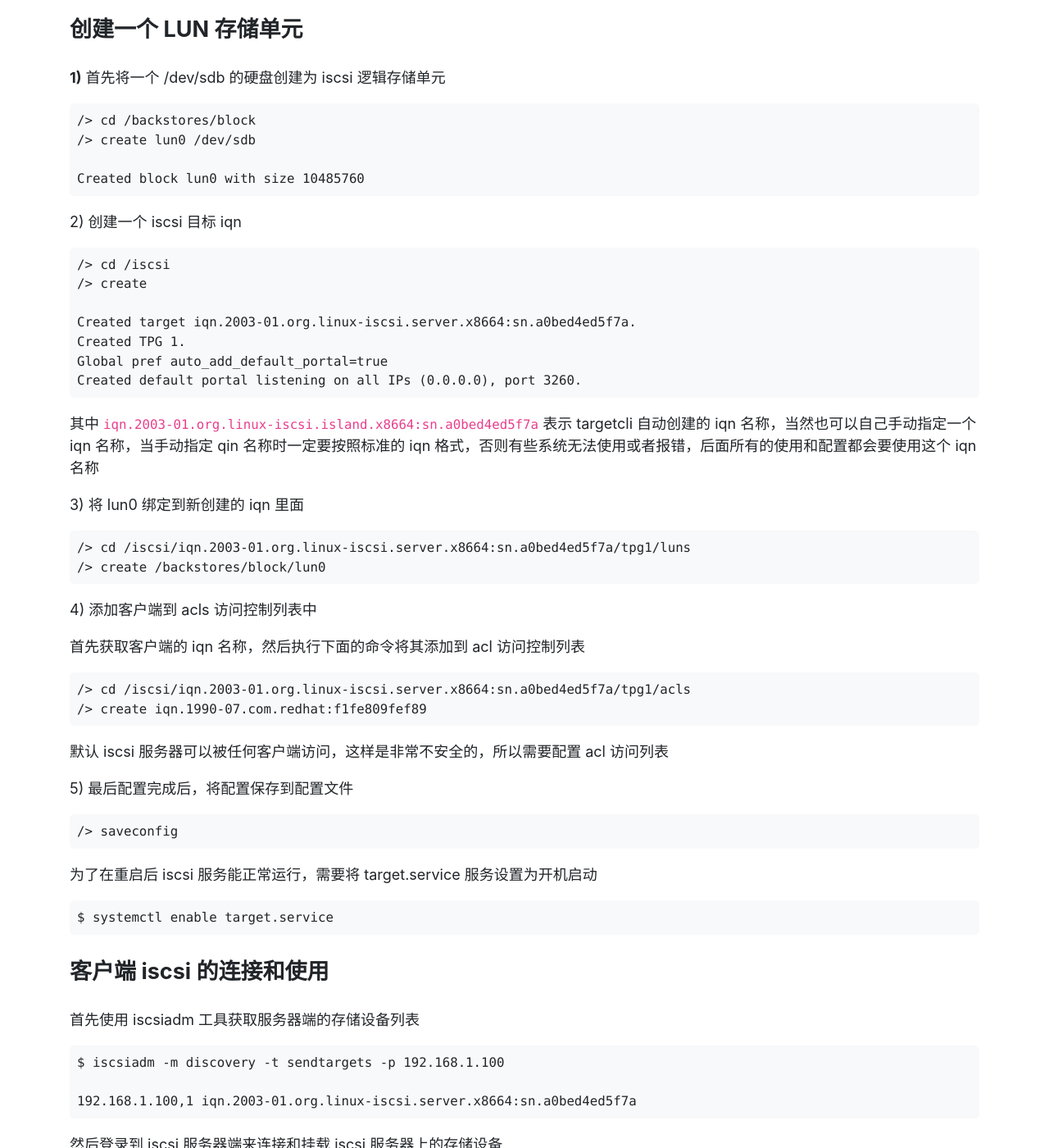
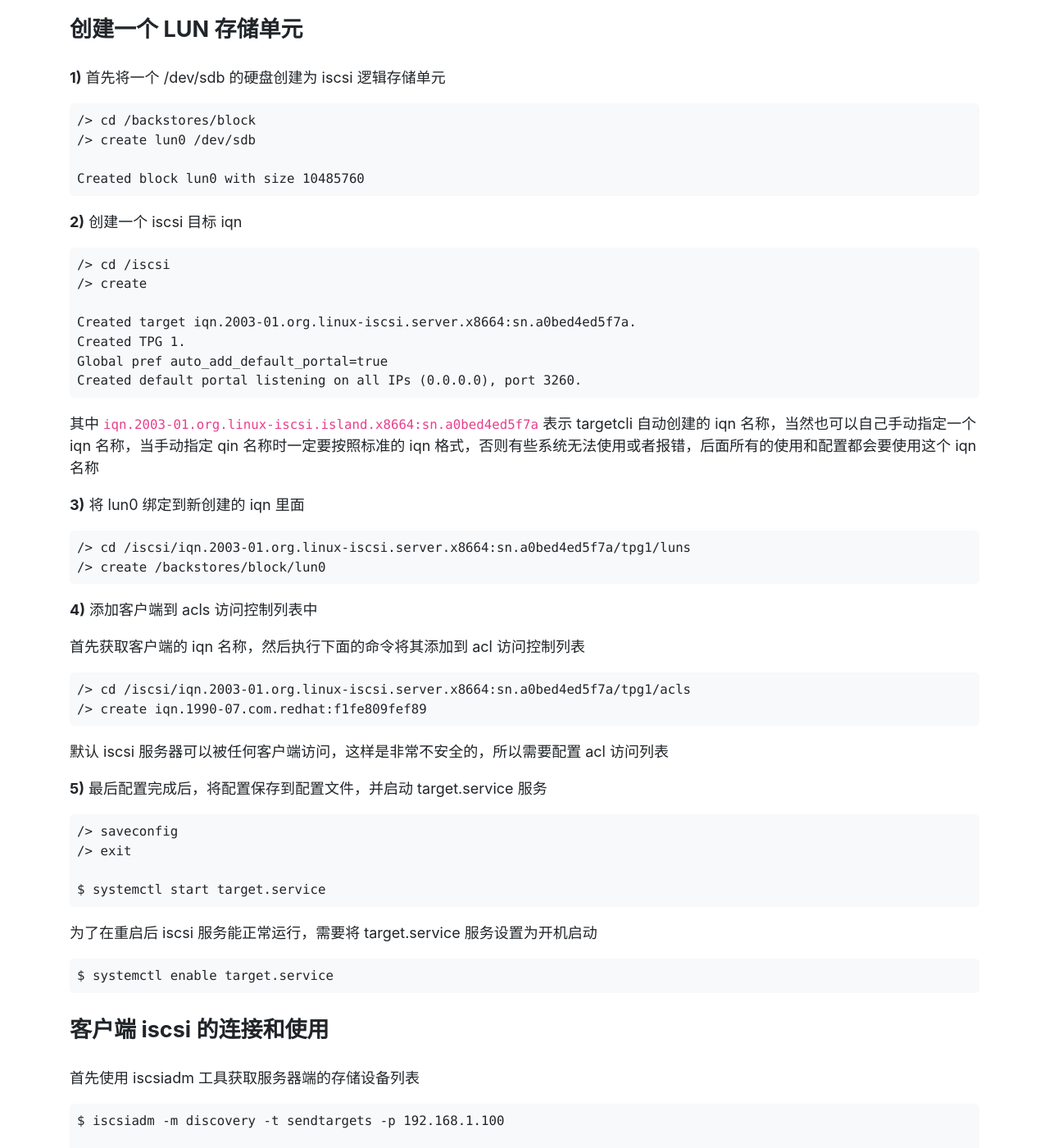
Before and after one commit to ehsud/blog, a Jekyll site: the page built from linux/iscsi-server-for-centos7.md, in a window 1280 px wide and 1400 px high, scrolled down 1606 px. Shown: the whole window at 82% size. Built offline with Jekyll 4.4.1, drawn with Linux system fonts in a browser that asks for light colours.

Commit message:
Updated iscsi-server-for-centos7 document

```diff
--- a/linux/iscsi-server-for-centos7.md
+++ b/linux/iscsi-server-for-centos7.md
@@ -60,7 +60,7 @@ description: 如何在 Linux 下搭建一个 ISCSI 存储服务器
 
     Created block lun0 with size 10485760
 
-2) 创建一个 iscsi 目标 iqn
+**2)** 创建一个 iscsi 目标 iqn
 
     /> cd /iscsi
     /> create
@@ -72,12 +72,12 @@ description: 如何在 Linux 下搭建一个 ISCSI 存储服务器
 
 其中 `iqn.2003-01.org.linux-iscsi.island.x8664:sn.a0bed4ed5f7a` 表示 targetcli 自动创建的 iqn 名称，当然也可以自己手动指定一个 iqn 名称，当手动指定 qin 名称时一定要按照标准的 iqn 格式，否则有些系统无法使用或者报错，后面所有的使用和配置都会要使用这个 iqn 名称
 
-3) 将 lun0 绑定到新创建的 iqn 里面
+**3)** 将 lun0 绑定到新创建的 iqn 里面
 
     /> cd /iscsi/iqn.2003-01.org.linux-iscsi.server.x8664:sn.a0bed4ed5f7a/tpg1/luns
     /> create /backstores/block/lun0
 
-4) 添加客户端到 acls 访问控制列表中
+**4)** 添加客户端到 acls 访问控制列表中
 
 首先获取客户端的 iqn 名称，然后执行下面的命令将其添加到 acl 访问控制列表
 
@@ -86,9 +86,12 @@ description: 如何在 Linux 下搭建一个 ISCSI 存储服务器
 
 默认 iscsi 服务器可以被任何客户端访问，这样是非常不安全的，所以需要配置 acl 访问列表
 
-5) 最后配置完成后，将配置保存到配置文件
+**5)** 最后配置完成后，将配置保存到配置文件，并启动 target.service 服务
 
     /> saveconfig
+    /> exit
+
+    $ systemctl start target.service
 
 为了在重启后 iscsi 服务能正常运行，需要将 target.service 服务设置为开机启动
 
```
